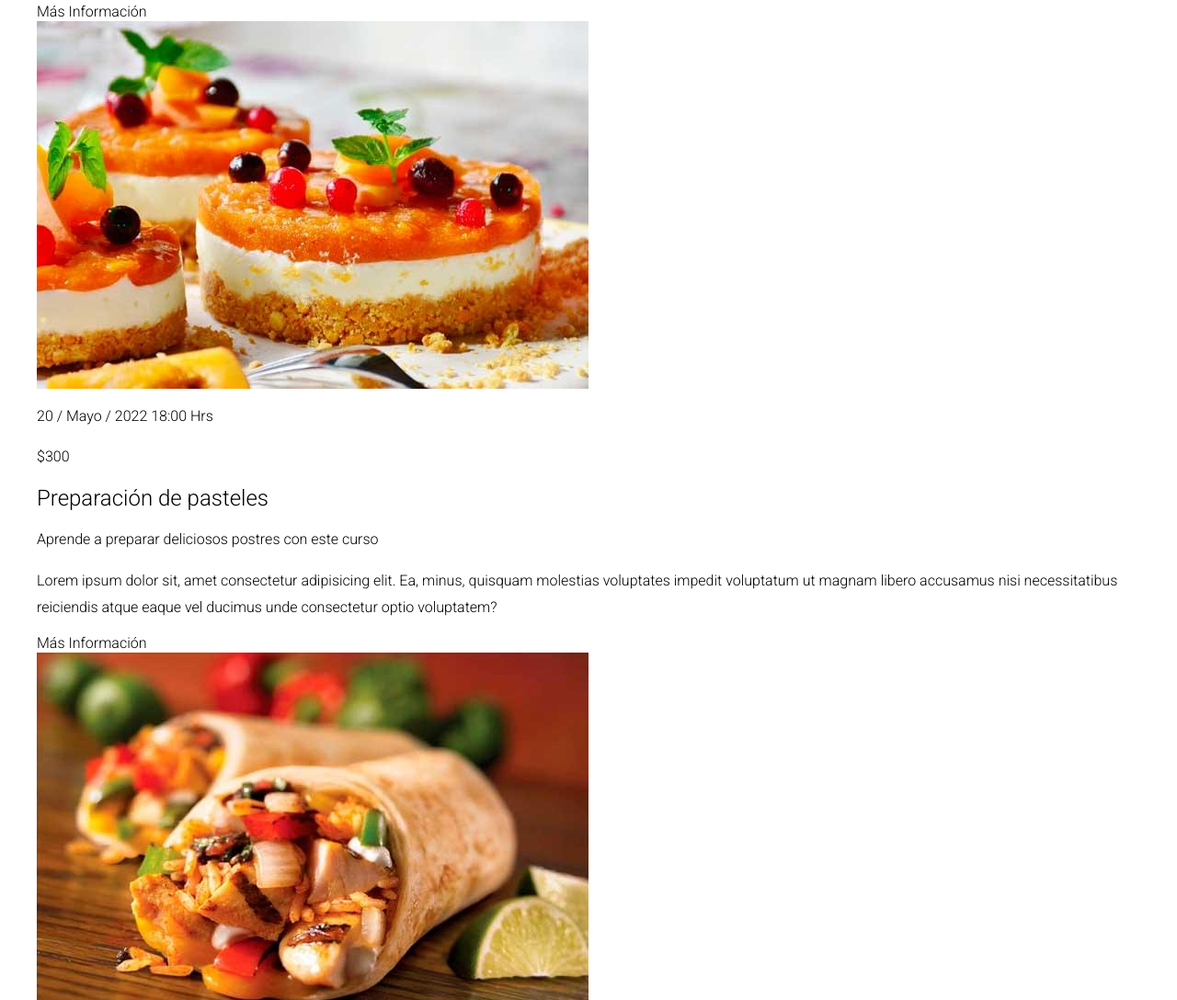
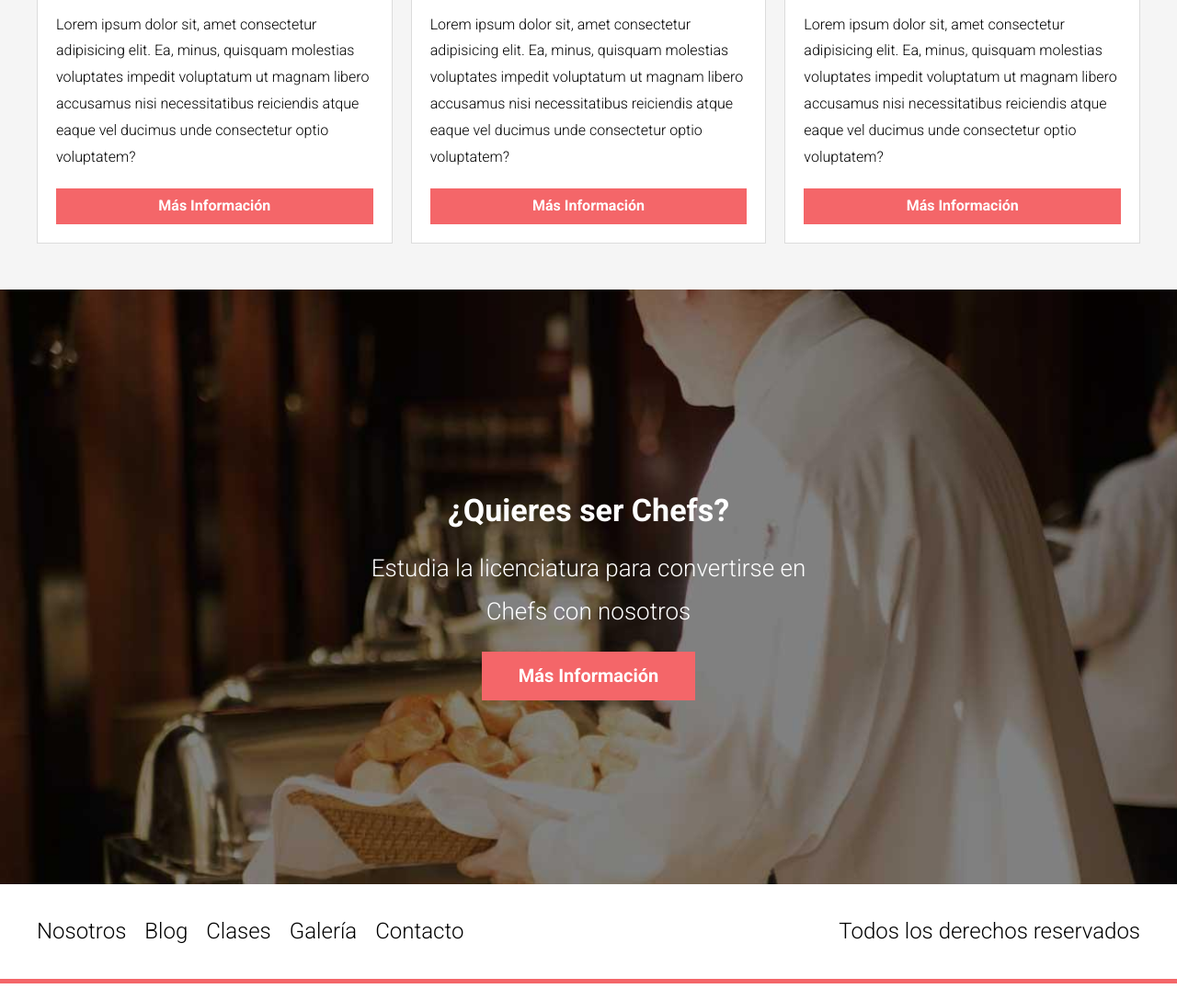
Before and after one commit to gatofelix20/tic-escuelaCocina, a website: page index.html in a window 1280 px wide. Shown: the part 3009-4097 px from the top of the page at 92% size. Drawn offline with Linux system fonts and the light colour scheme.

Commit message:
Anexo clases, escuela y footer. Terminado Proy.

```diff
--- a/index.html
+++ b/index.html
@@ -88,7 +88,7 @@
         <div class="clases__grid contenedor">
 
             <div class="clase">
-               <img src="build/img/clase1.jpg" alt="imagen curso">
+               <img class="clase__imagen" src="build/img/clase1.jpg" alt="imagen curso">
 
                <div class="clase__meta">
                 <p class="clase__fecha">20 / Mayo / 2022 18:00 Hrs</p>
@@ -104,7 +104,7 @@
             </div> <!--.clase-->
 
             <div class="clase">
-                <img src="build/img/clase2.jpg" alt="imagen curso">
+                <img class="clase__imagen" src="build/img/clase2.jpg" alt="imagen curso">
 
                 <div class="clase__meta">
                  <p class="clase__fecha">20 / Mayo / 2022 18:00 Hrs</p>
@@ -120,7 +120,7 @@
              </div> <!--.clase-->
 
              <div class="clase">
-                <img src="build/img/clase3.jpg" alt="imagen curso">
+                <img class="clase__imagen" src="build/img/clase3.jpg" alt="imagen curso">
 
                 <div class="clase__meta">
                  <p class="clase__fecha">20 / Mayo / 2022 18:00 Hrs</p>
@@ -136,7 +136,7 @@
              </div> <!--.clase-->
 
              <div class="clase">
-                <img src="build/img/clase4.jpg" alt="imagen curso">
+                <img class="clase__imagen" src="build/img/clase4.jpg" alt="imagen curso">
 
                 <div class="clase__meta">
                  <p class="clase__fecha">20 / Mayo / 2022 18:00 Hrs</p>
@@ -152,7 +152,7 @@
              </div> <!--.clase-->
 
              <div class="clase">
-                <img src="build/img/clase5.jpg" alt="imagen curso">
+                <img class="clase__imagen" src="build/img/clase5.jpg" alt="imagen curso">
 
                 <div class="clase__meta">
                  <p class="clase__fecha">20 / Mayo / 2022 18:00 Hrs</p>
@@ -168,7 +168,7 @@
              </div> <!--.clase-->
 
              <div class="clase">
-                <img src="build/img/clase6.jpg" alt="imagen curso">
+                <img class="clase__imagen" src="build/img/clase6.jpg" alt="imagen curso">
 
                 <div class="clase__meta">
                  <p class="clase__fecha">20 / Mayo / 2022 18:00 Hrs</p>
@@ -184,5 +184,29 @@
              </div> <!--.clase-->
         </div>
       </main>
+
+      <!--Seccion Escuela-->
+
+      <section class="escuela">
+        <h2 class="escuela__heading">¿Quieres ser Chefs?</h2>
+        <p class="escuela__texto">Estudia la licenciatura para convertirse en Chefs con nosotros</p>
+        <a href="#" class="escuela__enlace">Más Información</a>
+      </section>
+
+      <!--Footer-->
+
+      <footer class="footer">
+        <div class="footer__grid contenedor">
+            <nav class="navegacion">
+                <a href="#" class="navegacion__link">Nosotros</a>
+                <a href="#" class="navegacion__link">Blog</a>
+                <a href="#" class="navegacion__link">Clases</a>
+                <a href="#" class="navegacion__link">Galería</a>
+                <a href="#" class="navegacion__link">Contacto</a>
+            </nav>
+
+            <p class="footer__copyright">Todos los derechos reservados</p>
+        </div>
+      </footer>
 </body>
 </html>
--- a/src/scss/app.scss
+++ b/src/scss/app.scss
@@ -2,3 +2,4 @@
 @use 'ui/header';
 @use 'ui/nav';
 @use 'ui/contenido';
+@use 'ui/footer';
--- /dev/null
+++ b/src/scss/ui/contenido/_clases.scss
@@ -0,0 +1,60 @@
+@use 'base/variables' as v;
+@use 'base/mixins' as m;
+
+.clases {
+    background-color: v.$gris;
+    padding: 5rem 0;
+    &__heading {
+        @include m.heading;
+    }
+
+    &__grid {
+       @include m.tablet {
+        @include m.grid(2, 2rem);
+        align-items: start;
+       }
+
+       @include m.desktop {
+        @include m.grid(3, 2rem);
+       }
+    }
+}
+
+.clase {
+    border: 1px solid darken(v.$gris, 10%);
+    background-color: v.$blanco;
+
+    &__meta {
+        background-color: v.$primario;
+        display: flex;
+        justify-content: space-between;
+        align-items: center;
+        padding: 0 1rem;
+        color: v.$blanco;
+    }
+
+    &__precio {
+        background-color: v.$secundario;
+        padding: .5rem;
+        font-size: 1.2rem;
+        font-weight: 700;
+        color: v.$negro;
+        border-radius: 1rem;
+    }
+
+    &__contenido {
+        padding: 2rem;
+    }
+
+
+    &__descripcion {
+        color: v.$primario;
+    }
+
+    &__enlace {
+        @include m.boton(v.$primario, v.$blanco);
+        display: block;
+        font-size: 1.6rem;
+        padding: 1rem;
+    }
+}
--- /dev/null
+++ b/src/scss/ui/contenido/_escuela.scss
@@ -0,0 +1,24 @@
+@use 'base/variables' as v;
+@use 'base/mixins' as m;
+
+.escuela {
+    @include m.bgImage('../img/chef_bg.jpg');
+    padding: 20rem 0;
+    text-align: center;
+    color: v.$blanco;
+
+    &__heading {
+        font-weight: 700;
+    }
+
+    &__texto {
+        font-size: 2.6rem;
+        max-width: 50rem;
+        margin: 0 auto; //centrar
+
+    }
+
+    &__enlace {
+        @include m.boton(v.$primario, v.$blanco);
+    }
+}
--- a/src/scss/ui/contenido/_index.scss
+++ b/src/scss/ui/contenido/_index.scss
@@ -1,2 +1,4 @@
 @forward 'bloques';
 @forward 'nosotros';
+@forward 'clases';
+@forward 'escuela';
--- /dev/null
+++ b/src/scss/ui/footer/_footer.scss
@@ -0,0 +1,24 @@
+@use 'base/variables' as v;
+@use 'base/mixins' as m;
+
+.footer {
+    padding: 3rem 0;
+    border-bottom: .5rem solid v.$primario;
+
+    &__grid {
+        @include m.tablet {
+            display: flex;
+            justify-content: space-between;
+        }
+    }
+
+    &__copyright {
+        text-align: center;
+        font-size: 2.4rem;
+        margin-top: 3rem;
+
+        @include m.tablet {
+            margin: 0;
+        }
+    }
+}
--- /dev/null
+++ b/src/scss/ui/footer/_index.scss
@@ -0,0 +1 @@
+@forward 'footer';
```
Also changed, not shown: build/css/app.css, 1 other file.
